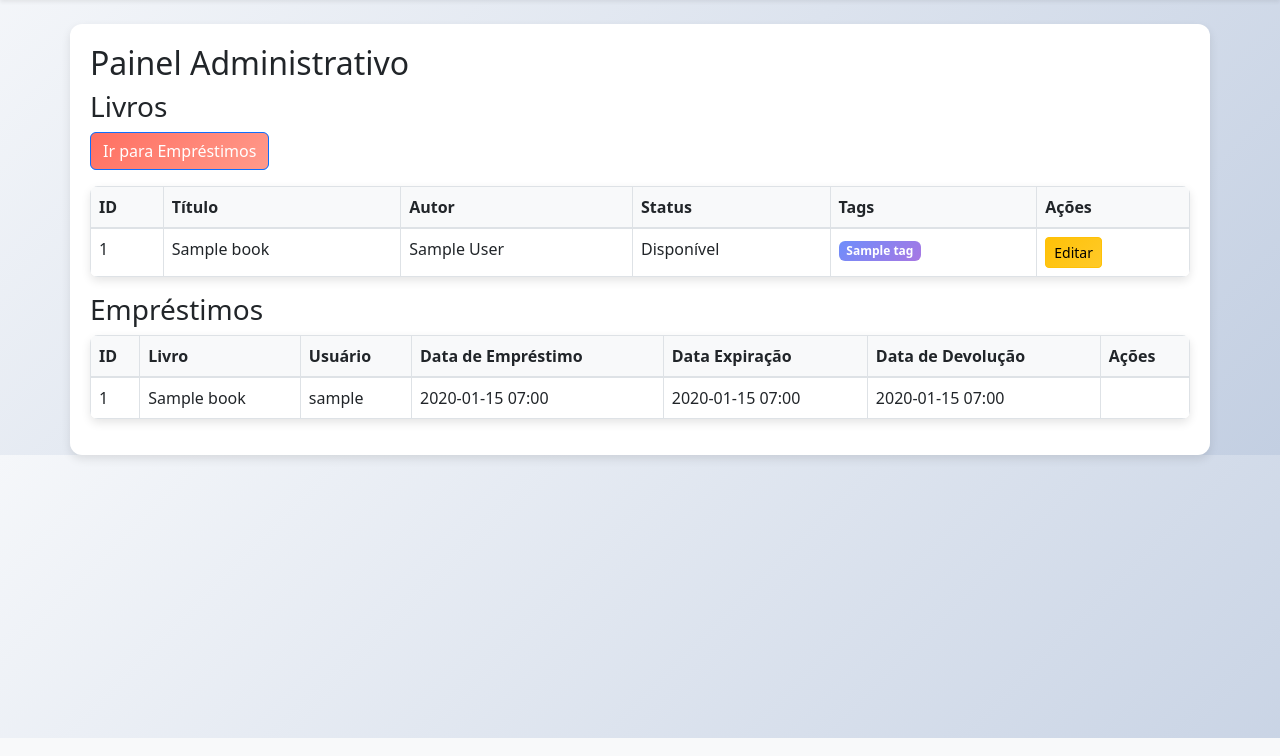
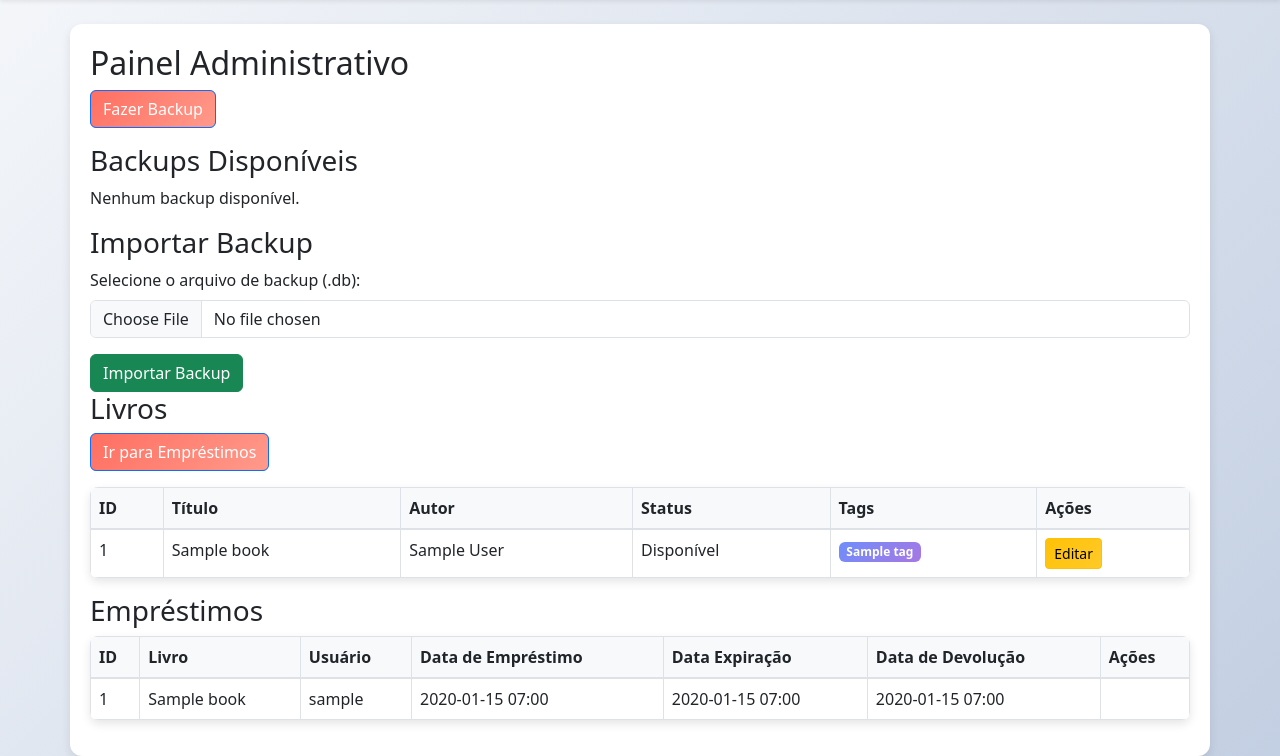
Before and after one commit to Satriani10/projeto_int_003, a Django app: page /admin_panel/ in a window 1280 px wide. Shown: the part 62-818 px from the top of the page. Run offline with Django 4.2, Linux system fonts and the light colour scheme; a user stored in the database is signed in; tables that the repository leaves empty hold one stand-in row (values such as "Sample post").

Commit message:
backup e botões de import

```diff
--- a/Library/biblioteca/livros/templates/livros/admin_panel.html
+++ b/Library/biblioteca/livros/templates/livros/admin_panel.html
@@ -2,6 +2,39 @@
 {% block title %}Painel Admin{% endblock %}
 {% block content %}
 <h2>Painel Administrativo</h2>
+
+<!-- Botão de Backup -->
+<a href="{% url 'backup' %}" class="btn btn-primary mb-3">Fazer Backup</a>
+
+<!-- Listagem de Backups Disponíveis -->
+<h3>Backups Disponíveis</h3>
+{% if backups %}
+<ul>
+  {% for backup in backups %}
+  <li>
+    {{ backup }}
+    <form method="post" action="{% url 'import_backup' %}" style="display:inline;">
+      {% csrf_token %}
+      <input type="hidden" name="selected_backup" value="{{ backup }}">
+      <button type="submit" name="confirm_import" class="btn btn-sm btn-success">Importar</button>
+    </form>
+  </li>
+  {% endfor %}
+</ul>
+{% else %}
+<p>Nenhum backup disponível.</p>
+{% endif %}
+
+<!-- Formulário para Importar Backup -->
+<h3>Importar Backup</h3>
+<form method="post" action="{% url 'import_backup' %}" enctype="multipart/form-data">
+  {% csrf_token %}
+  <div class="mb-3">
+    <label for="backup_file" class="form-label">Selecione o arquivo de backup (.db):</label>
+    <input type="file" class="form-control" id="backup_file" name="backup_file" accept=".db" required>
+  </div>
+  <button type="submit" class="btn btn-success">Importar Backup</button>
+</form>
 
 <!-- Lista de Livros -->
 <h3>Livros</h3>
--- a/Library/biblioteca/livros/urls.py
+++ b/Library/biblioteca/livros/urls.py
@@ -14,4 +14,6 @@
     path('backup/', views.backup, name='backup'),
     path('tags/delete/<int:tag_id>/', views.delete_tag, name='delete_tag'),
     path('emprestimo/', views.emprestimo_view, name='emprestimo'),
+    path('import_backup/', views.import_backup, name='import_backup'),
+    path('backup_list/', views.backup_list, name='backup_list'),
 ]
--- a/Library/biblioteca/livros/views.py
+++ b/Library/biblioteca/livros/views.py
@@ -7,6 +7,10 @@
 from .models import Book, Tag, Borrow
 from .forms import BookForm, BorrowForm, ReturnForm, TagForm
 from django.utils import timezone
+from django.core.files.storage import default_storage
+from django.core.files.base import ContentFile
+import logging
+
 
 # Função para verificar se o usuário é administrador (staff)
 def is_admin(user):
@@ -173,3 +177,65 @@
     if query:
         books = books.filter(title__icontains=query)
     return render(request, 'livros/emprestimo.html', {'books': books, 'query': query})
+
+
+logger = logging.getLogger(__name__)
+
+@login_required
+@user_passes_test(is_admin)
+def backup_list(request):
+    backup_dir = os.path.join(settings.BASE_DIR, 'backup')
+    if not os.path.exists(backup_dir):
+        os.makedirs(backup_dir)
+    backups = [f for f in os.listdir(backup_dir) if f.endswith('.db')]
+    return render(request, 'livros/admin_panel.html', {'backups': backups})
+
+@login_required
+@user_passes_test(is_admin)
+def import_backup(request):
+    backup_dir = os.path.join(settings.BASE_DIR, 'backup')
+    db_path = settings.DATABASES['default']['NAME']
+
+    if request.method == 'POST':
+        # Verifica se é uma confirmação de importação
+        if 'confirm_import' in request.POST:
+            selected_backup = request.POST.get('selected_backup')
+            backup_file_path = os.path.join(backup_dir, selected_backup)
+
+            try:
+                # Cria um backup temporário antes de substituir
+                timestamp = timezone.now().strftime('%Y%m%d_%H%M%S')
+                temp_backup_path = os.path.join(backup_dir, f'temp_backup_{timestamp}.db')
+                shutil.copy(db_path, temp_backup_path)
+
+                # Substitui o banco de dados atual pelo backup selecionado
+                shutil.copy(backup_file_path, db_path)
+
+                # Registra o log
+                logger.info(f"Backup importado: {selected_backup}")
+                messages.success(request, 'Backup importado com sucesso!')
+            except Exception as e:
+                logger.error(f"Erro ao importar backup: {str(e)}")
+                messages.error(request, f'Erro ao importar backup: {str(e)}')
+
+            return redirect('admin_panel')
+
+        # Verifica se é um upload de arquivo
+        elif 'backup_file' in request.FILES:
+            backup_file = request.FILES['backup_file']
+            try:
+                # Salva o arquivo temporariamente
+                with open(db_path, 'wb+') as destination:
+                    for chunk in backup_file.chunks():
+                        destination.write(chunk)
+
+                # Registra o log
+                logger.info(f"Backup importado via upload: {backup_file.name}")
+                messages.success(request, 'Backup importado com sucesso!')
+            except Exception as e:
+                logger.error(f"Erro ao importar backup via upload: {str(e)}")
+                messages.error(request, f'Erro ao importar backup: {str(e)}')
+
+            return redirect('admin_panel')
+
+    return redirect('admin_panel')
```
Also changed, not shown: Library/biblioteca/backup/library_backup_20250220_091545.db (added).
